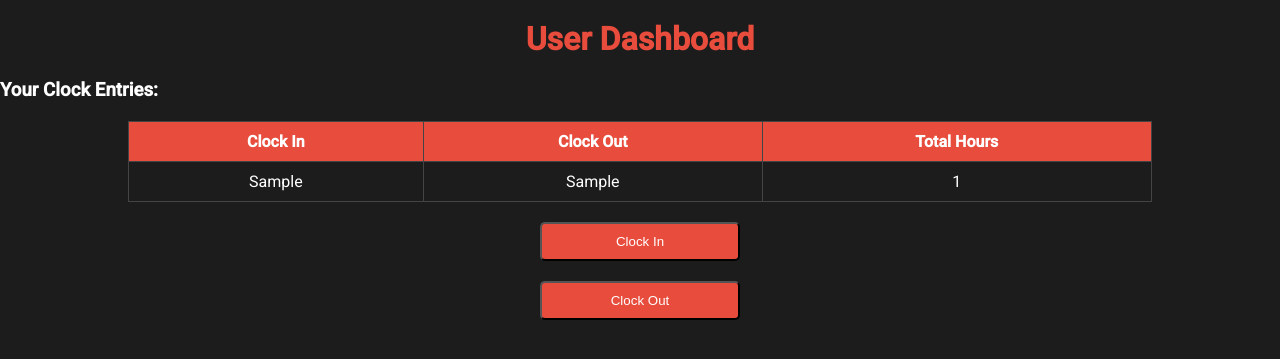
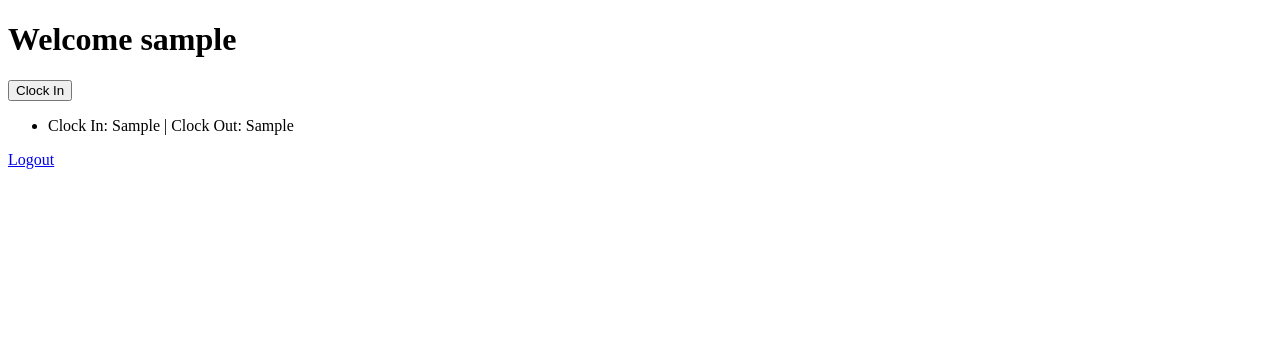
Before and after one commit to SafeSiteDev/SafeSite-Timeclock, a Flask app: template templates/employee_dashboard.html in a window 1280 px wide. Shown: the top 359 px of the page. Run offline with Flask 2, Linux system fonts and the light colour scheme; tables that the repository leaves empty hold one stand-in row (values such as "Sample post"); the template is opened without the code that fills it: values that come from a table or form of the project are taken from there, most other values are stand-ins (such as "Sample title", 1, 10 or a date in 2020); data that the repository does not hold is empty.

Commit message:
Update employee_dashboard.html

```diff
--- a/templates/employee_dashboard.html
+++ b/templates/employee_dashboard.html
@@ -1,84 +1,27 @@
 <!DOCTYPE html>
-<html lang="en">
+<html>
 <head>
-    <meta charset="UTF-8">
     <title>User Dashboard</title>
-    <link href="https://fonts.googleapis.com/css2?family=Roboto:wght@400;500&display=swap" rel="stylesheet">
-    <style>
-        body {
-            font-family: 'Roboto', sans-serif;
-            background-color: #1c1c1c;
-            color: #fff;
-            margin: 0;
-            padding: 0;
-        }
-        h1 {
-            text-align: center;
-            margin-top: 20px;
-            color: #e74c3c;
-        }
-        table {
-            width: 80%;
-            margin: 20px auto;
-            border-collapse: collapse;
-            border: 1px solid #444;
-        }
-        th, td {
-            padding: 10px;
-            text-align: center;
-            border: 1px solid #444;
-        }
-        th {
-            background-color: #e74c3c;
-            color: white;
-        }
-        tr:nth-child(even) {
-            background-color: #333;
-        }
-        .btn {
-            display: block;
-            width: 200px;
-            margin: 20px auto;
-            padding: 10px;
-            background-color: #e74c3c;
-            color: white;
-            text-align: center;
-            border-radius: 5px;
-            cursor: pointer;
-        }
-        .btn:hover {
-            background-color: #c0392b;
-        }
-    </style>
 </head>
 <body>
-    <h1>User Dashboard</h1>
-    <h3>Your Clock Entries:</h3>
-    <table>
-        <thead>
-            <tr>
-                <th>Clock In</th>
-                <th>Clock Out</th>
-                <th>Total Hours</th>
-            </tr>
-        </thead>
-        <tbody>
-            {% for entry in clock_entries %}
-            <tr>
-                <td>{{ entry.clock_in }}</td>
-                <td>{{ entry.clock_out if entry.clock_out else 'Still Clocked In' }}</td>
-                <td>{{ entry.total_hours if entry.total_hours else 'N/A' }}</td>
-            </tr>
-            {% endfor %}
-        </tbody>
-    </table>
-
-    <form action="/clock_in" method="POST">
-        <button class="btn" type="submit">Clock In</button>
+    <h1>Welcome {{ user.username }}</h1>
+    <form method="POST" action="{{ url_for('clock_in') }}">
+        <button type="submit">Clock In</button>
     </form>
-
-    <form action="/clock_out" method="POST">
-        <button class="btn" type="submit">Clock Out</button>
-    </form>
+    <ul>
+        {% for log in logs %}
+        <li>
+            Clock In: {{ log.clock_in }}
+            {% if log.clock_out %}
+                | Clock Out: {{ log.clock_out }}
+            {% else %}
+                <form method="POST" action="{{ url_for('clock_out', log_id=log.id) }}">
+                    <button type="submit">Clock Out</button>
+                </form>
+            {% endif %}
+        </li>
+        {% endfor %}
+    </ul>
+    <a href="{{ url_for('logout') }}">Logout</a>
 </body>
 </html>
```
